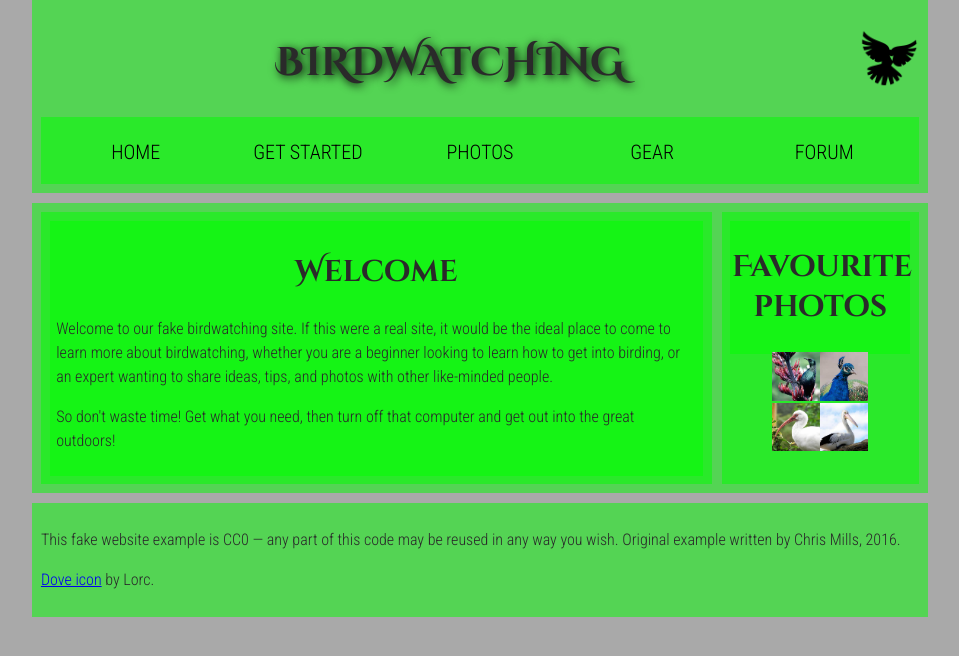
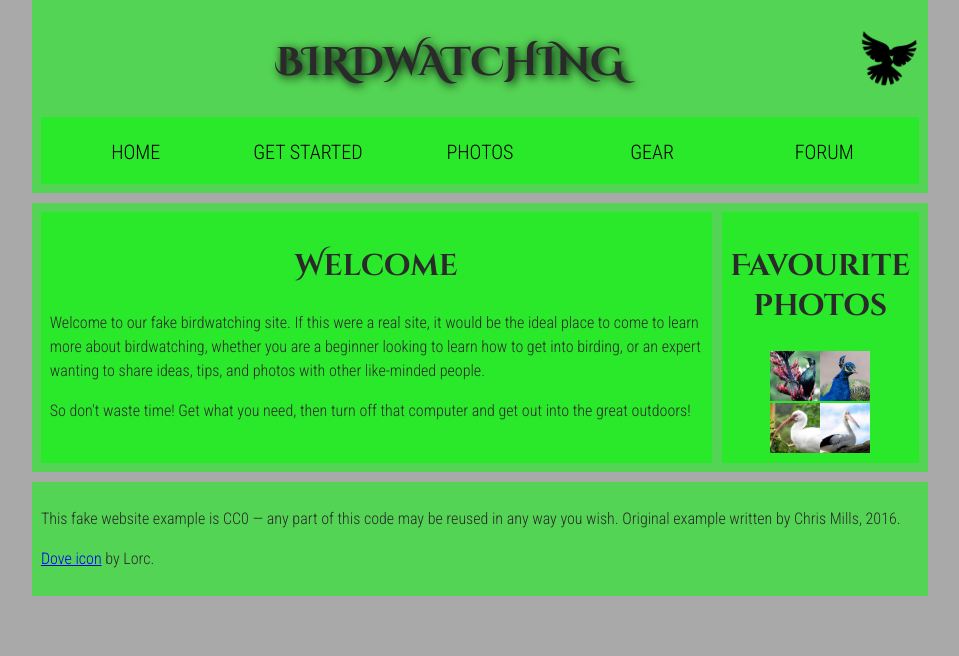
Before and after one commit to sreij/react-tutorial1, a React (Vite) app: page / in a window 1280 px wide. Shown: the top 656 px of the page, without its empty margins (160-1119 px from the left). Built offline with nearby package versions, Linux system fonts and the light colour scheme.

Commit message:
section構成の変更

```diff
--- a/src/components/Gallery.jsx
+++ b/src/components/Gallery.jsx
@@ -2,9 +2,9 @@ import Image from "./Image";
 
 export default function Gallery() {
   return (
-    <section>
+    <div>
       <h2>Favourite photos</h2>
       <Image />
-    </section>
+    </div>
   );
 }
--- a/src/components/Main.jsx
+++ b/src/components/Main.jsx
@@ -4,9 +4,7 @@ import Gallery from "./Gallery";
 export default function Main() {
     return (
         <main>
-            <section classname="section">
-                <Article />
-            </section>
+            <Article />
             <aside>
                 <Gallery />
             </aside>
```
